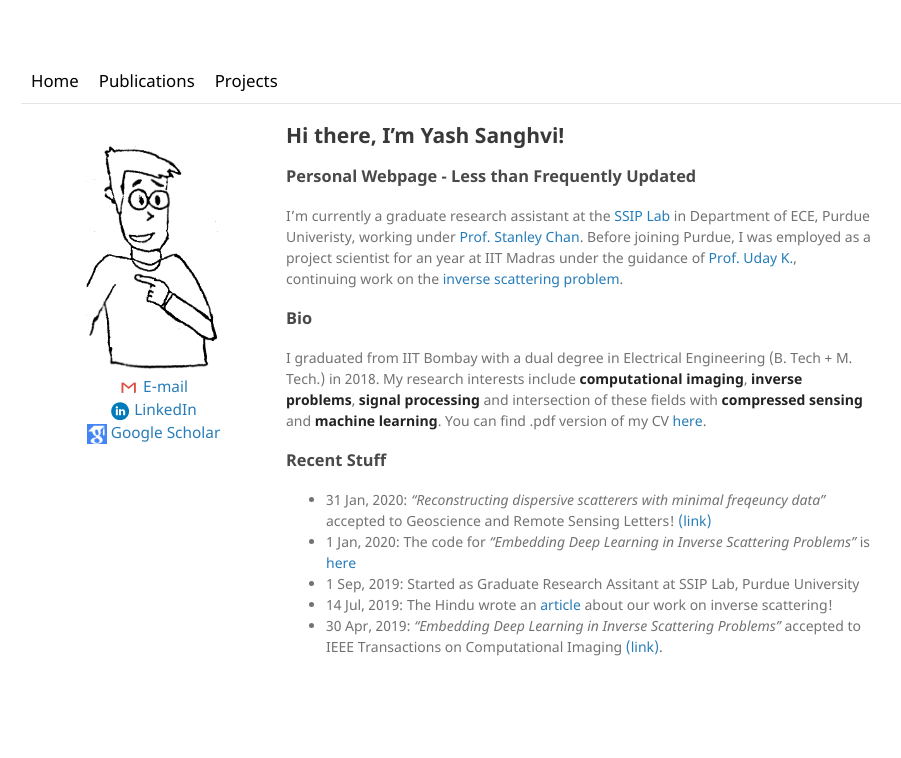
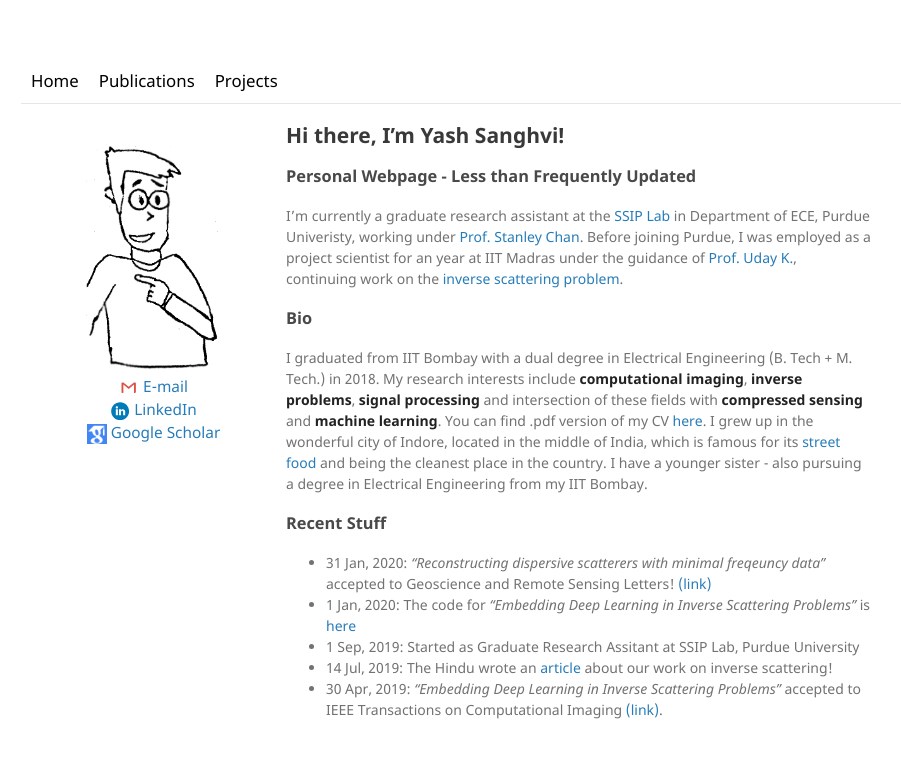
Before and after one commit to sanghviyashiitb/sanghviyashiitb.github.io, a Jekyll site: the page built from index.md, in a window 1280 px wide. Shown: the top 758 px of the page, without its empty margins (119-1020 px from the left). Built offline with Jekyll 4.4.1, drawn with Linux system fonts in a browser that asks for light colours.

Commit message:
Added personal bio

```diff
--- a/index.md
+++ b/index.md
@@ -9,7 +9,7 @@ I'm currently a graduate research assistant at the [SSIP Lab](https://engineerin
 ### Bio
 I graduated from IIT Bombay with a dual degree in Electrical Engineering (B. Tech + M. Tech.) in 2018. My research interests include **computational imaging**, **inverse problems**, **signal processing** and intersection of these fields with **compressed sensing** and **machine learning**.
 You can find .pdf version of my CV [here](/Sanghvi_CV.pdf).
-
+I grew up in the wonderful city of Indore, located in the middle of India, which is famous for its [street food](https://www.youtube.com/watch?v=GDr2k9NbrHE) and being the cleanest place in the country. I have a younger sister - also pursuing a degree in Electrical Engineering from my IIT Bombay.
 
 ### Recent Stuff
 * 31 Jan, 2020: _"Reconstructing dispersive scatterers with minimal freqeuncy data"_ accepted to Geoscience and Remote Sensing Letters! [(link)](https://ieeexplore.ieee.org/document/8976282)
```
